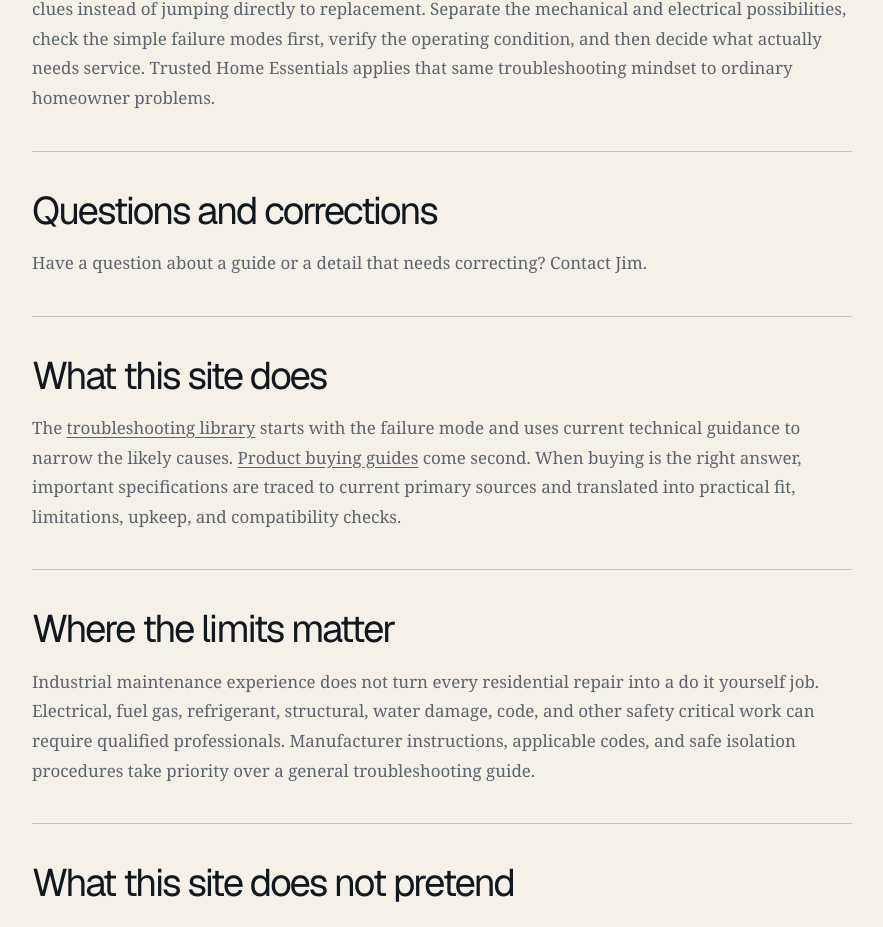
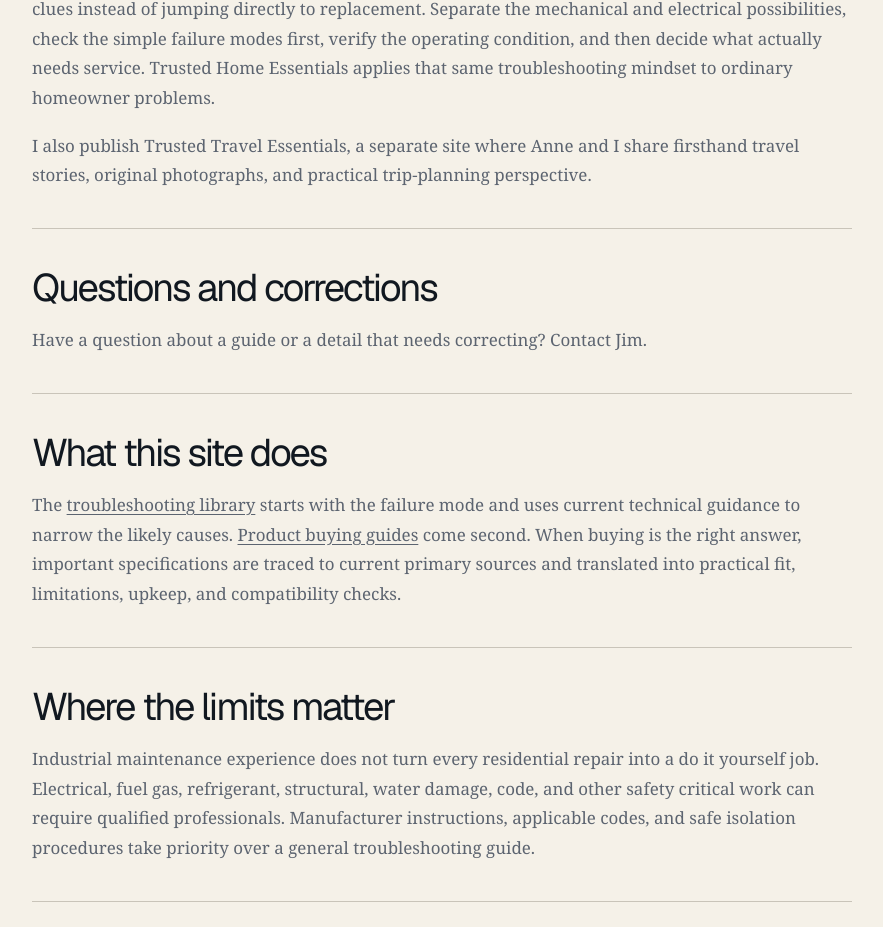
Before and after one commit to Dudeism74/trusted-home-2025, a Next.js app: page /about in a window 1280 px wide. Shown: the part 819-1746 px from the top of the page, without its empty margins (334-1217 px from the left). Built offline with nearby package versions, Linux system fonts and the light colour scheme.

Commit message:
Add contextual link to Trusted Travel Essentials

```diff
--- a/app/about/page.tsx
+++ b/app/about/page.tsx
@@ -25,6 +25,14 @@
           the simple failure modes first, verify the operating condition, and then
           decide what actually needs service. Trusted Home Essentials applies that
           same troubleshooting mindset to ordinary homeowner problems.
+        </p>
+        <p>
+          I also publish{" "}
+          <a href="https://www.trustedtravelessentials.com/">
+            Trusted Travel Essentials
+          </a>
+          , a separate site where Anne and I share firsthand travel stories,
+          original photographs, and practical trip-planning perspective.
         </p>
       </section>
       <section>
```
